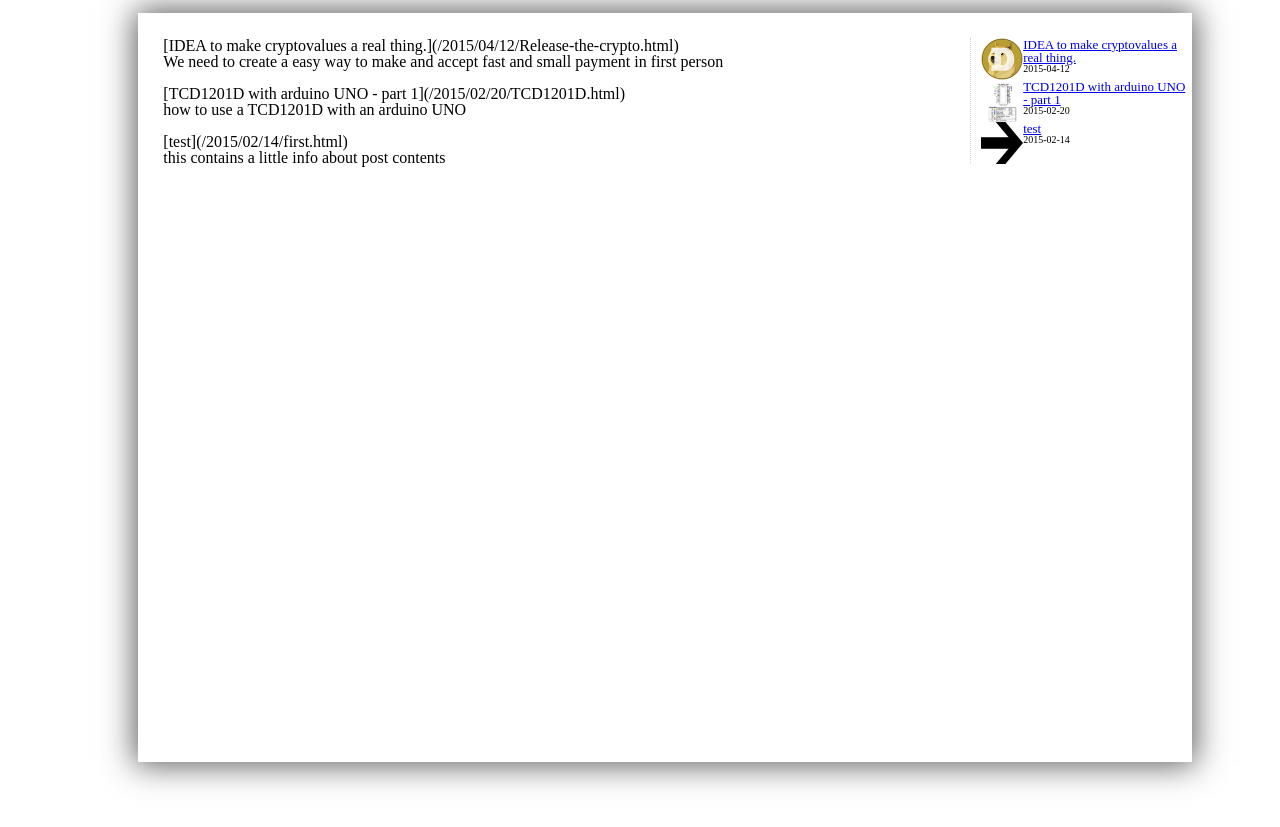
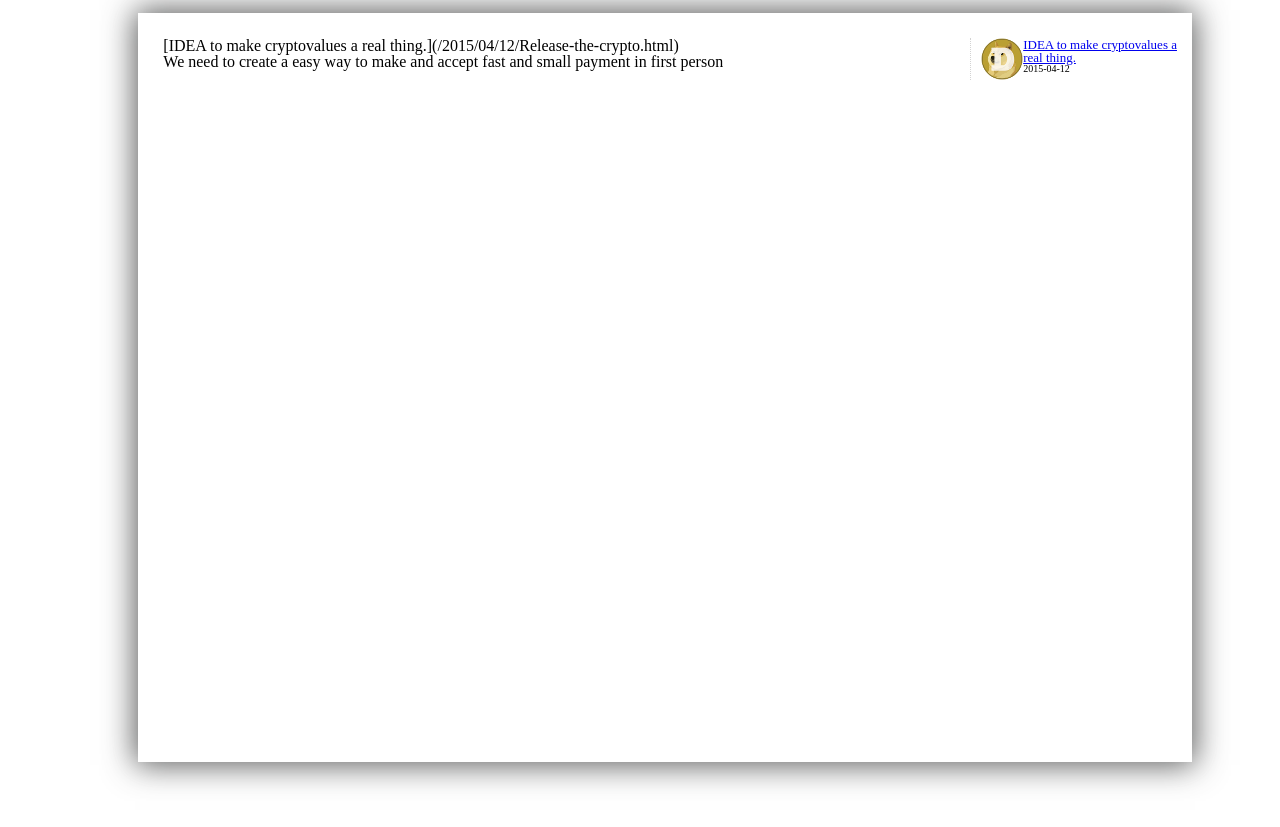
Before and after one commit to MauroMombelli/mauromombelli.github.io, a Jekyll site: the page built from list.md, in a window 1280 px wide. Shown: the top 827 px of the page. Built offline with Jekyll 4.4.1, drawn with Linux system fonts in a browser that asks for light colours.

```diff
--- a/_posts/2015-02-14-first.md
+++ /dev/null
@@ -1,23 +0,0 @@
----
-layout: default
-title: test
-excerpt: this contains a little info about post contents
----
-
-{{page.title}}
-
-{{excerpt}}
-
-Hello!
-this is my first post just to test things around.
-you can move on.
-
-{% highlight ruby linenos %}
-def show
-  @widget = Widget(params[:id])
-  respond_to do |format|
-    format.html # show.html.erb
-    format.json { render json: @widget }
-  end
-end
-{% endhighlight %}
--- a/_posts/2015-02-20-TCD1201D.md
+++ /dev/null
@@ -1,34 +0,0 @@
----
-layout: default
-title: TCD1201D with arduino UNO - part 1
-excerpt: how to use a TCD1201D with an arduino UNO
-thumbnail: /progetti/TCD1201Dpart1/TCD1201D connections.jpg
----
-
-# {{page.title}}
-
-{{excerpt}}
-
-Some days ago, i recived a TCD1201D.
-Before buying them i lurked a bit around the internet but i didn't found many data about them, just some people [having problem](http://forum.arduino.cc/index.php?topic=138585.0) and others people [having better luck](http://www.eevblog.com/forum/projects/linear-ccd/).
-
-But because those chip are pretty cheap, and because i like to ~~bang my head against a brick wall~~ try things myself, i decided to buy some and try to get them work.
-
-![Banana for scale](/progetti/TCD1201Dpart1/banana_for_scale.jpg "Banana for scale")
-
-I must admin that [the datasheet](http://www.stellarnet.us/public/download/TCD1201D.pdf) is pretty confusing, as in the Timing Chart you don't get what is really going on, especially when BT and RS need to be switched, and i found better luck redrawing that graph starting from the Timing Requirment, witch gives better particular, but loose the "full vision".
-What is important here is to understand the fact that integration time is really important, that this sensor is potentially hundred time faster that the UNO, BUT it does not seems to have upperlimitation in timing;
-obviusly we will try to read it as fast as possible, so we will use directregister manipulation while interrupting the interrupt (ahah) to get better timings.
-
-Also we keep only the 8 LSB of the ADC reading (the chip for normally stand at very low voltage, and because light should DECREASE the output i don't think to need more.)
-This also mean we can easily pack every readingin one byte, so we don't have to sincronize
-
-the code is pretty straight forward and can be found [here for the arduino uno](https://github.com/MauroMombelli/ArduinoRepo/tree/master/test2TCD1201D), and [here for the processing GUI](https://github.com/MauroMombelli/ProcessingRepo/tree/master/readTCD)
-
-and here a little helper to make the connections
-
-![Breadboard connections](/progetti/TCD1201Dpart1/TCD1201D connections.jpg "Breadboard connections")
-
-And here a video in action, using 2 black and 1 one red eletrical tape to cover the lens, and a 5v class3 laser alimented @ 3.3v
-
-<iframe width="420" height="315" src="https://www.youtube.com/embed/5P75ul0Jt4E?rel=0" frameborder="0" allowfullscreen></iframe>
```
Also changed, not shown: _posts/2015/2015-04-12-Release-the-crypto.md (+1 -1 lines).
